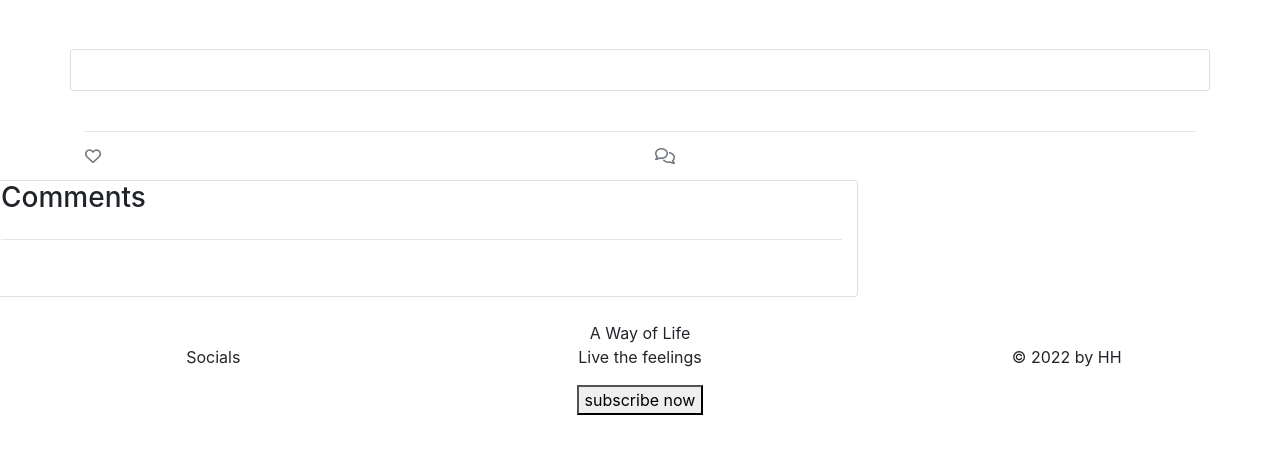
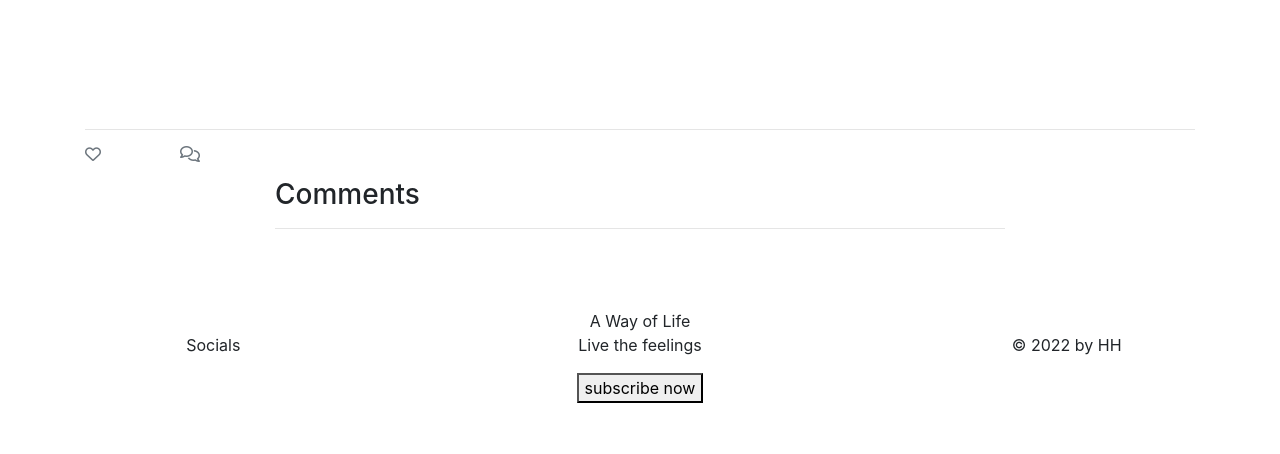
Before and after one commit to hammad25/Wabi-Sabi, a Django app: template templates/blog/post_detail.html in a window 1280 px wide. Shown: the part 56-510 px from the top of the page. Run offline with Django 3.2, Linux system fonts and the light colour scheme; the template is opened without the code that fills it, so the values that code supplies are empty; some libraries are stand-ins or nearby versions.

Commit message:
Adjust page layout for post_detail.html

```diff
--- a/blog/views.py
+++ b/blog/views.py
@@ -22,7 +22,7 @@ class PostDetail(View):
 
         return render(
             request,
-            'post_detail.html',
+            'blog/post_detail.html',
             {
                 'post':post,
                 'comments':comments,
--- a/templates/blog/post_detail.html
+++ b/templates/blog/post_detail.html
@@ -27,7 +27,7 @@
 
 <div class="container">
     <div class="row">
-        <div class="col card mb-4  mt-3 left  top">
+        <div class="col  mb-4  mt-3 left  top">
             <div class="card-body">
                 <!-- The post content goes inside the card-text. -->
                 <!-- Use the | safe filter inside the template tags -->
@@ -45,28 +45,14 @@
     </div>
 
     <div class="row">
-        <div class="col">
+        <div class="col-1">
             <strong>
-                {% if user.is_authenticated %}
-                <form class="d-inline" action="{% url 'post_like' post.slug %}" method="POST">
-                    {% csrf_token %}
-                    {% if liked %}
-                    <button type="submit" name="blogpost_id" value="{{post.slug}}" class="btn-like"><i
-                            class="fas fa-heart"></i></button>
-                    {% else %}
-                    <button type="submit" name="blogpost_id" value="{{post.slug}}" class="btn-like"><i
-                            class="far fa-heart"></i></button>
-                    {% endif %}
-                </form>
-                {% else %}
                 <span class="text-secondary"><i class="far fa-heart"></i></span>
-                {% endif %}
                 <!-- The number of likes goes before the closing strong tag -->
                 <span class="text-secondary">{{ post.number_of_likes }} </span>
             </strong>
-
         </div>
-        <div class="col">
+        <div class="col-1">
             {% with comments.count as total_comments %}
             <strong class="text-secondary"><i class="far fa-comments"></i>
                 <!-- Our total_comments variable goes before the closing strong tag -->
@@ -77,9 +63,11 @@
 
 </div>
 
+<div class="container">
+
     <div class="row">
-    <div class="col-md-8 card mb-4  mt-3 ">
-        <h3>Comments</h3>
+        <div class="col-8 offset-2  justify-content-center mb-4  mt-3 ">
+            <h3 class="text-left">Comments</h3>
             <hr>
             <div class="card-body">
                 <!-- We want a for loop inside the empty control tags to iterate through each comment in comments -->
@@ -105,4 +93,5 @@
         </div>
 
     </div>
+</div>
 {% endblock %}
```
Lines whose indentation alone changed are shown as unchanged.
